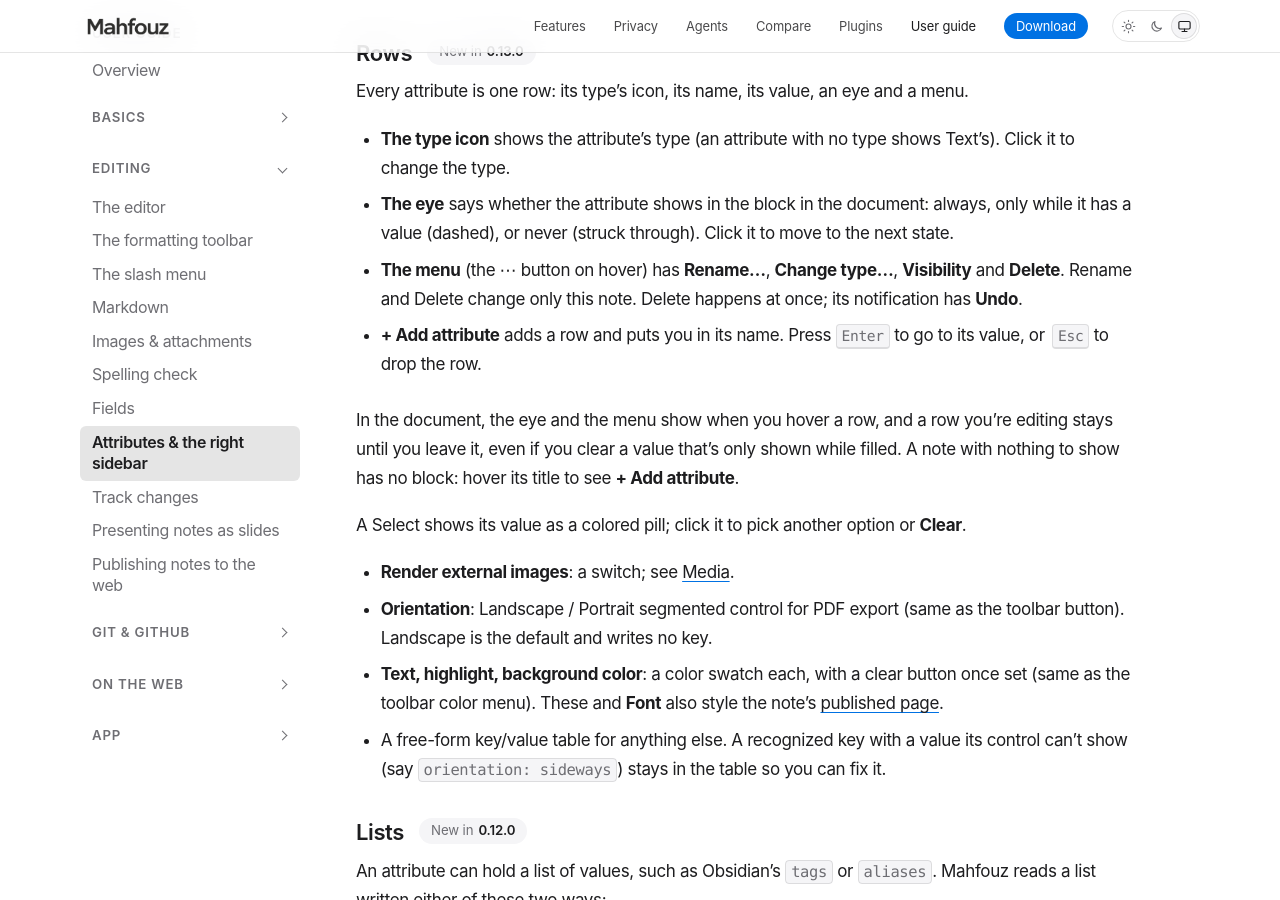
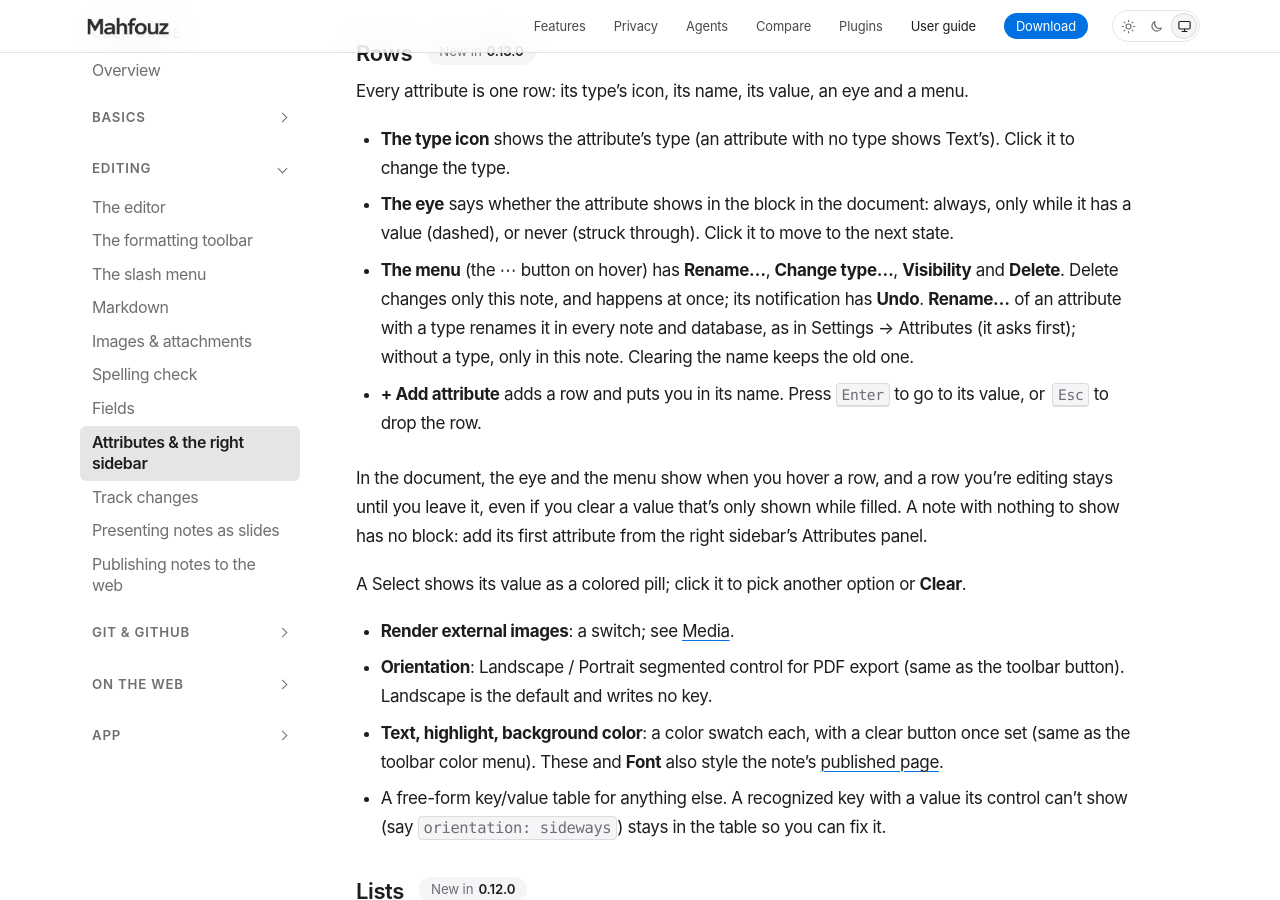
Before and after one commit to mahfouz-app/docs, a Jekyll site: the page built from guide/attributes.md, in a window 1280 px wide and 900 px high, scrolled down 1332 px. Built offline with Jekyll 4.4.1, drawn with Linux system fonts in a browser that asks for light colours; some of the changed text lies outside the part shown.

Commit message:
Attributes: rows without the title-hover add, vault-wide typed rename

```diff
--- a/guide/attributes.md
+++ b/guide/attributes.md
@@ -58,15 +58,19 @@
   document: always, only while it has a value (dashed), or never (struck
   through). Click it to move to the next state.
 - **The menu** (the **⋯** button on hover) has **Rename…**, **Change type…**,
-  **Visibility** and **Delete**. Rename and Delete change only this note.
-  Delete happens at once; its notification has **Undo**.
+  **Visibility** and **Delete**. Delete changes only this note, and
+  happens at once; its notification has **Undo**. **Rename…** of an
+  attribute with a type renames it in every note and database, as in
+  Settings → Attributes (it asks first); without a type, only in this
+  note. Clearing the name keeps the old one.
 - **+ Add attribute** adds a row and puts you in its name. Press
   <kbd>Enter</kbd> to go to its value, or <kbd>Esc</kbd> to drop the row.
 
 In the document, the eye and the menu show when you hover a row, and a
 row you're editing stays until you leave it, even if you clear a value
 that's only shown while filled. A note with nothing to show has no
-block: hover its title to see **+ Add attribute**.
+block: add its first attribute from the right sidebar's Attributes
+panel.
 
 A Select shows its value as a colored pill; click it to pick another
 option or **Clear**.
@@ -165,8 +169,13 @@
   Select; Chips or Checkboxes for a Multi-select; Fixed or Relative for a
   date. **Format** sets a fixed date's format, such as `DD/MM/YYYY`.
 - **Rename…** renames the attribute in every note that has it and in
-  every database view that uses it, as one commit. A Relation is renamed
-  from its database column instead.
+  every database view that uses it, as one commit, rollups reading it
+  included. A Relation is renamed from its database column instead. Keys
+  Mahfouz reads itself (below, and page settings such as `description`,
+  `icon` or `page_theme`) can't be renamed, from or to. Renaming onto a
+  name that already has a type, or a column a database already has, is
+  refused rather than merged. If a rename stops partway, run it again to
+  finish it.
 - **Delete** removes the type. Notes keep their values, as text.
 
 **+ Add attribute** adds a type: give it a name and a type and press
```
